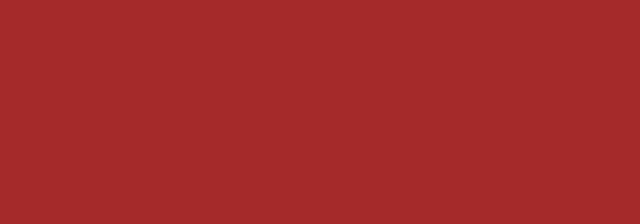
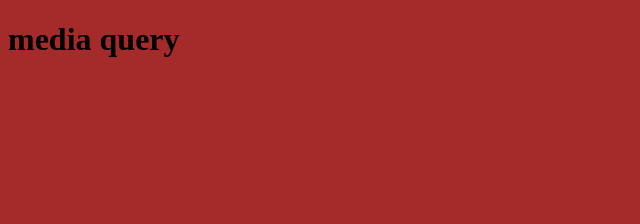
Before and after one commit to dawoodbd/media_test, a plain HTML site: page index.html in a window 1280 px wide. Shown: the whole page, without its empty margins (0-640 px from the left). Drawn offline with Linux system fonts and the light colour scheme.

Commit message:
Update index.html

```diff
--- a/index.html
+++ b/index.html
@@ -18,6 +18,6 @@ TODO: Change the background color for each device
 
 </head>
 <body>
-
+<h1>media query</h1>
 </body>
 </html>
```
